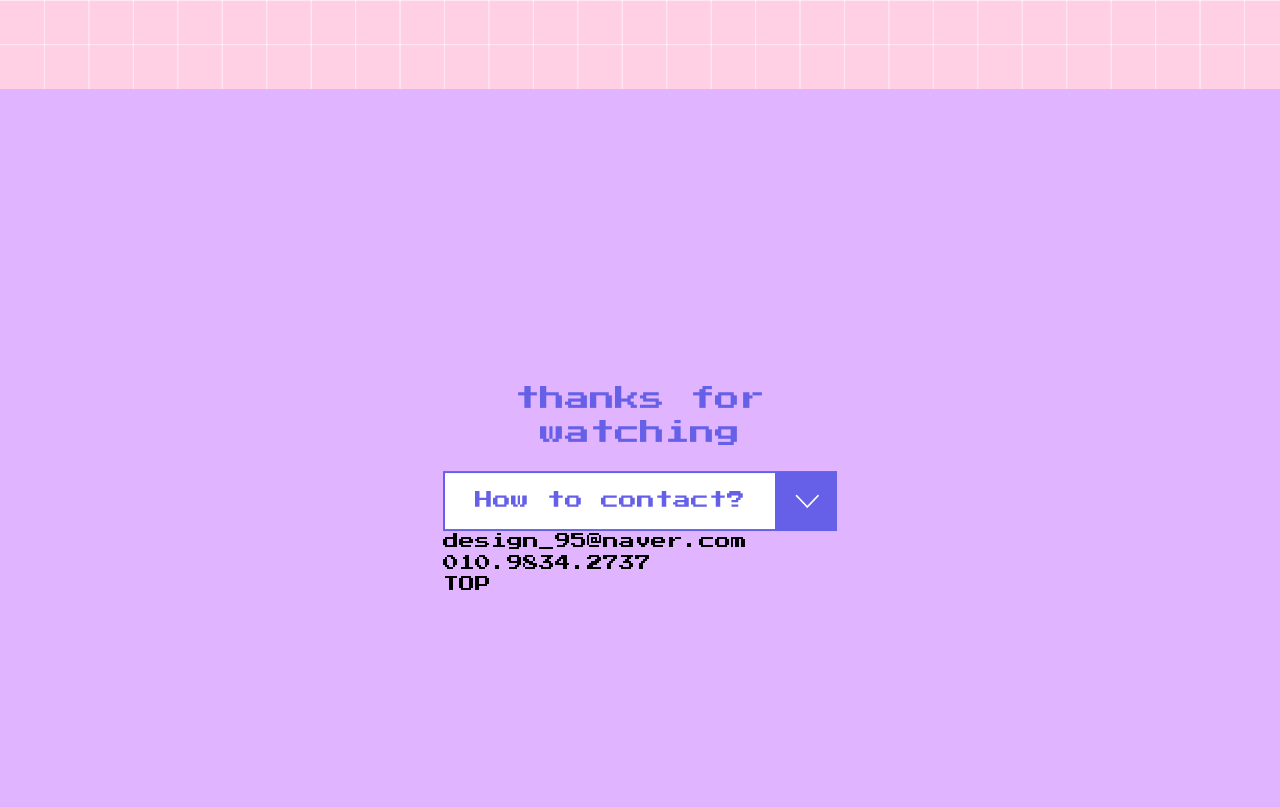
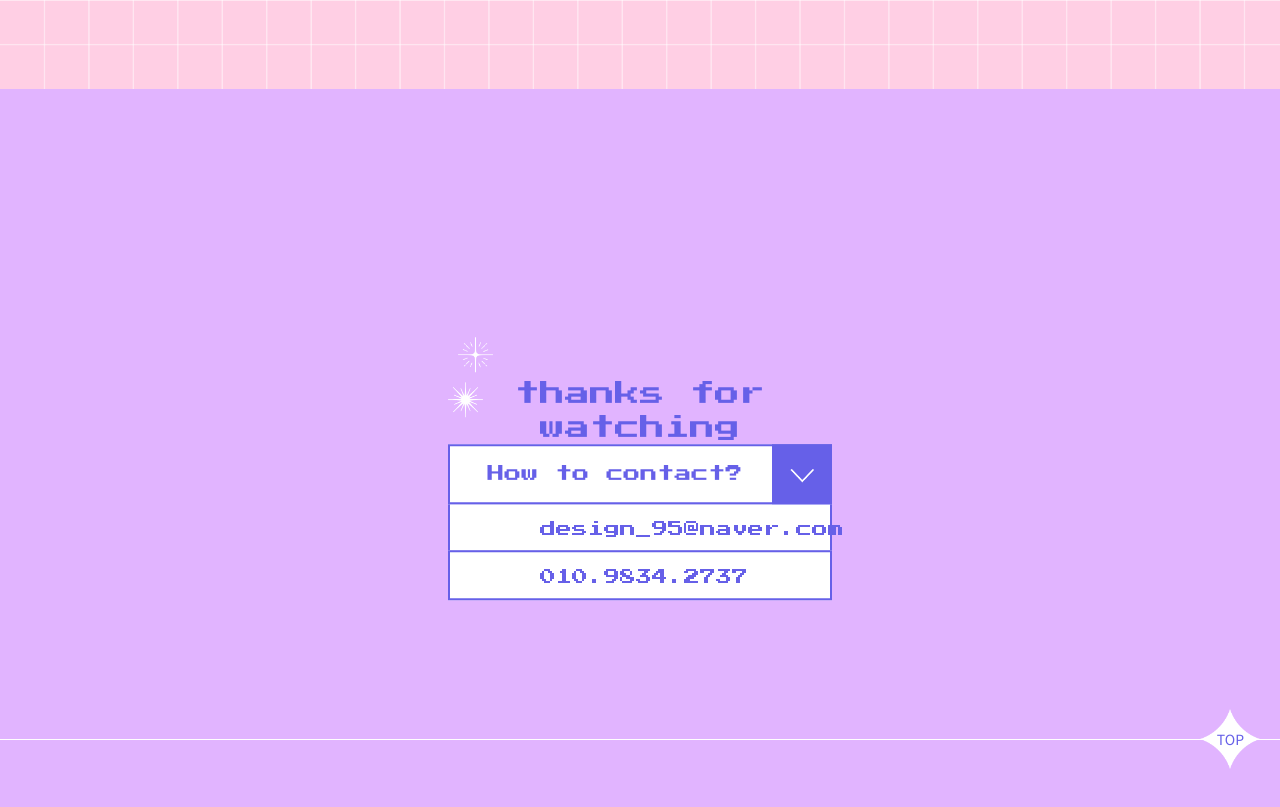
Before and after one commit to mi-ng/portfolio, a plain HTML site: page index.html in a window 1280 px wide. Shown: the part 3350-4157 px from the top of the page. Drawn offline with Linux system fonts and the light colour scheme; a web font is replaced by a local one.

Commit message:
수정5
11

```diff
--- a/css/main.css
+++ b/css/main.css
@@ -902,6 +902,7 @@ about-wrap-left{
 }
 
 #contact .cont-wrap{
+  width: 75%;
   position: absolute;
   top: 50%;
   left: 50%;
@@ -920,22 +921,125 @@ about-wrap-left{
 
 
 #contact .how-wrap{
-  display: flex;
-}
-
-#contact .how-wrap p{
-  padding: 15px 30px;
+  position: relative;
   background-color: #fff;
   border: 2px solid #6660E8;
+  height: 60px;
+}
+
+#contact .how-wrap p{
   color: #6660E8;
-  font-size: 1.8rem;
+  font-size: 1.7rem;
+  white-space: nowrap;
+  line-height: 55px;
+  padding-right: 50px;
+  text-align: center;
+}
+
+#contact .how-cont li{
+  background-color: #fff;
+  border: 2px solid #6660E8;
+  height: 50px;
+  color: #6660E8;
+  line-height: 50px;
+  padding-left: 20px;
+  margin-top: -2px;
 }
 
 #contact .how-wrap .how-button{
+  position: absolute;
+  top: -2px;
+  right: -2px;
   width: 60px;
   height: 60px;
   background: #6660E8 url(../img/icon_down.png) no-repeat center / 40% auto;
 }
+
+#contact .bot-top{
+  position: relative;
+  bottom: 150px;
+}
+
+#contact .bot-top .line{
+  width: 100%;
+  height: 1px;
+  background-color: #fff;
+}
+
+#contact .bot-top .top-button{
+  display: block;
+  position: absolute;
+  top: -30px;
+  right: 20px;
+  width: 60px;
+  height: 60px;
+  font-family: "Noto Sans KR", sans-serif;
+}
+
+#contact .bot-top .top-button img{
+  width: 100%;
+}
+
+#contact .bot-top .top-button span{
+  font-size: 1.4rem;
+  color: #6660E8;
+  text-align: center;
+  position: absolute;
+  top: 35%;
+  right: 16px;
+}
+
+/*반짝이 위치*/
+.biln01{
+  width: 35px;
+  height: auto;
+  position: absolute;
+  top: -40px;
+  left: 10px;
+}
+
+.biln02{
+  width: 35px;
+  height: auto;
+  position: absolute;
+  top: 5px;
+  left: 0;
+}
+
+.biln03{
+  width: 35px;
+  height: auto;
+  position: absolute;
+  top: 5px;
+  left: 0; display: none;
+}
+
+.biln04{
+  width: 35px;
+  height: auto;
+  position: absolute;
+  top: 5px;
+  left: 0; display: none;
+}
+
+.biln05{
+  width: 35px;
+  height: auto;
+  position: absolute;
+  top: 5px;
+  left: 0; display: none;
+}
+
+.biln06{
+  width: 35px;
+  height: auto;
+  position: absolute;
+  top: 5px;
+  left: 0; display: none;
+}
+
+
+
 
 
 
@@ -1329,8 +1433,13 @@ about-wrap-left{
   }
 
 
-
-
+  #contact .cont-wrap {
+    width: 50%;
+  }
+
+  #contact .how-cont li {
+    padding-left: 60px;
+  }
 
 }
 
@@ -1686,6 +1795,15 @@ about-wrap-left{
   }
 
 
+  /*contact*/
+  #contact .cont-wrap {
+    width: 30%;
+  }
+
+  #contact .how-cont li {
+    padding-left: 90px;
+  }
+
 
 }
 
--- a/index.html
+++ b/index.html
@@ -490,12 +490,12 @@
           <div class="cont-wrap">
             <div class="thanks">
               <p>thanks for<br>watching</p>
-              <img src="" alt="">
-              <img src="" alt="">
-              <img src="" alt="">
-              <img src="" alt="">
-              <img src="" alt="">
-              <img src="" alt="">
+              <img class="biln01" src="img/cont_blin_01.png" alt="bilng">
+              <img class="biln02" src="img/cont_blin_02.png" alt="bilng">
+              <img class="biln03" src="img/cont_blin_03.png" alt="bilng">
+              <img class="biln04" src="img/cont_blin_04.png" alt="bilng">
+              <img class="biln05" src="img/cont_blin_03.png" alt="bilng">
+              <img class="biln06" src="img/cont_blin_01.png" alt="bilng">
             </div><!--thanks-->
             <div class="how">
               <div class="how-wrap">
@@ -509,12 +509,15 @@
                 </ul>
               </div><!--how-cont-->
             </div><!--how-->
-            <div class="bot-top">
-              <div class="line"></div>
-              <div>TOP</div>
-            </div><!--bot-top-->
           </div>
         </div><!--inner-->
+        <div class="bot-top">
+          <div class="line"></div>
+          <a href="#" class="top-button">
+            <img src="img/icon_top_button.png" alt="TOP">
+            <span>TOP</span>
+          </a>
+        </div><!--bot-top-->
       </div>
     </div><!--#content-->
   </div><!--#wrap-->
```
Also changed, not shown: img/cont_blin_01.png (added), img/cont_blin_02.png (added), img/cont_blin_03.png (added), img/cont_blin_04.png (added), img/icon_top_button.png (added).
